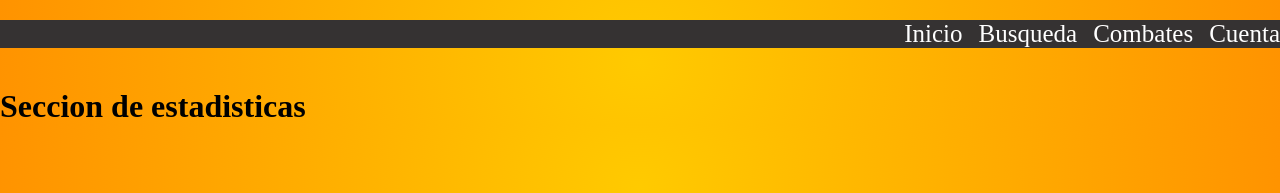
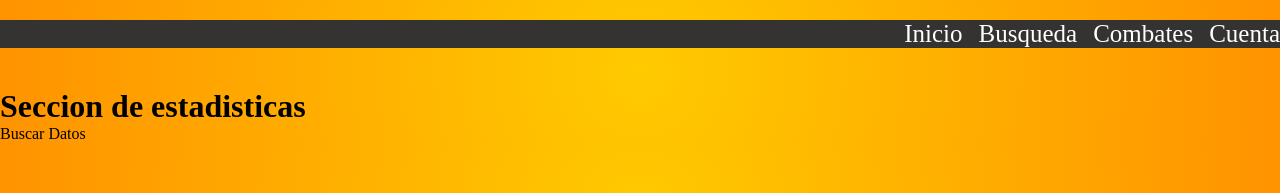
Before and after one commit to Dragonibax/Poke-Api-Front, a Next.js app in the folder poke-apif/: page /search in a window 1280 px wide. Shown: the top 193 px of the page. Built offline with nearby package versions, Linux system fonts and the light colour scheme.

Commit message:
Inicio del apartado para estadisticas

```diff
--- a/poke-apif/app/search/page.js
+++ b/poke-apif/app/search/page.js
@@ -1,5 +1,10 @@
 export default function search ( ) {
     return (
-    <h1>Seccion de estadisticas</h1>
+    <div>
+        <h1>Seccion de estadisticas</h1>
+
+        <p>Buscar Datos</p>
+
+    </div>
     )
   }
```
